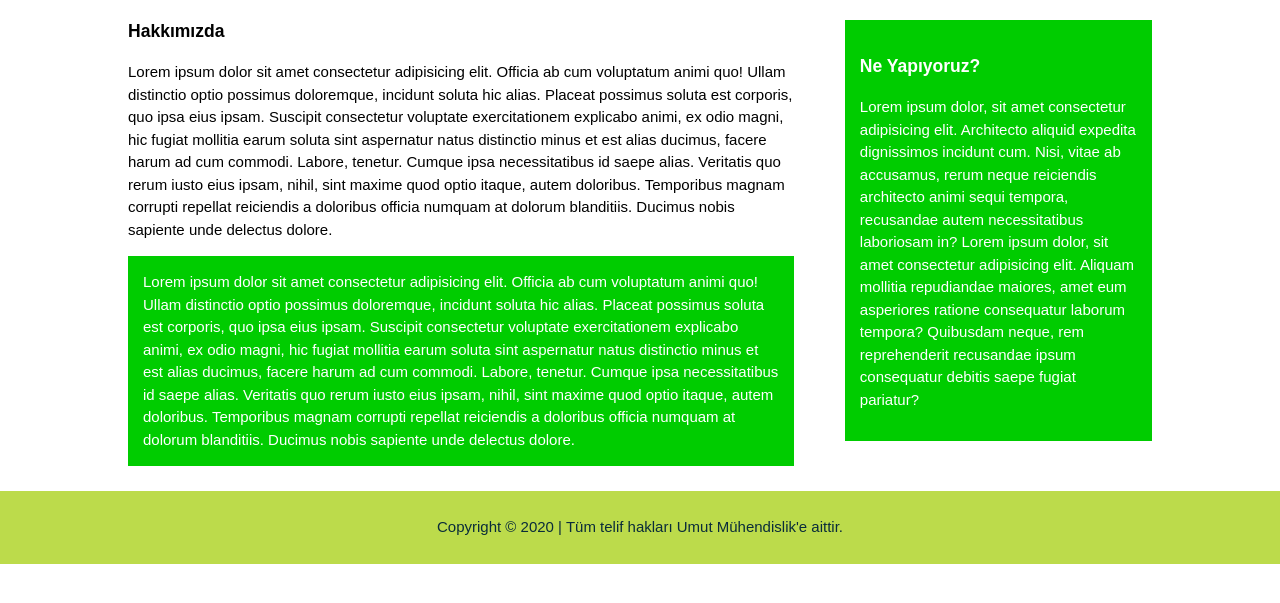
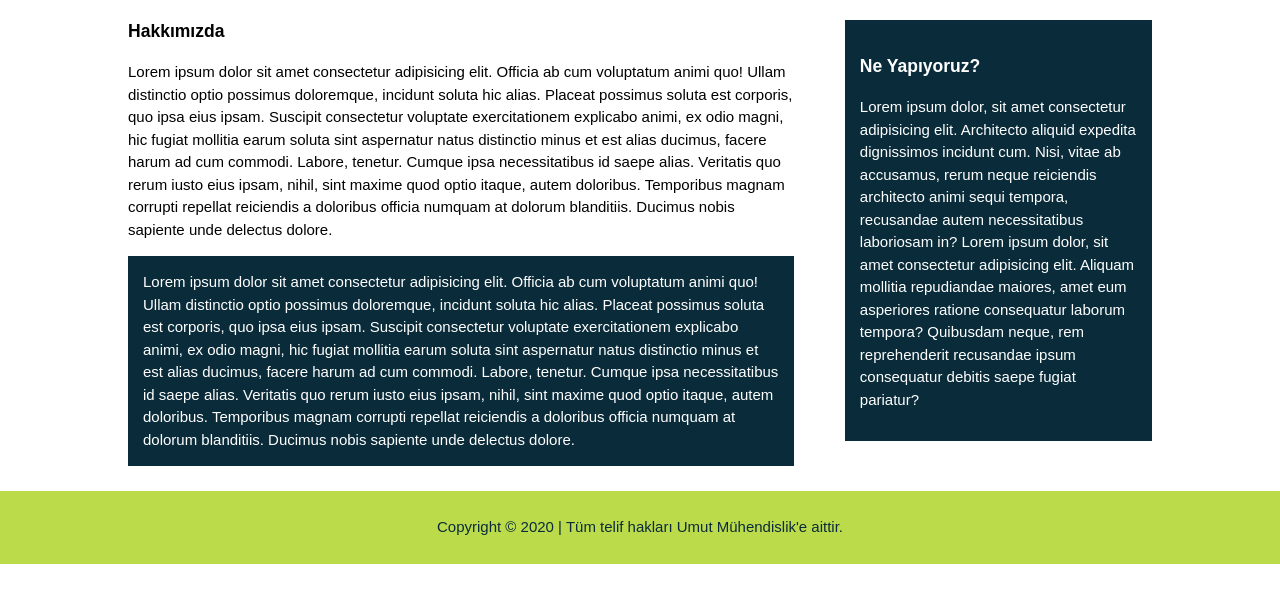
Before and after one commit to huyagci/training-projects, a PHP site: page /about.html in a window 1280 px wide. Shown: the part 103-706 px from the top of the page. Run offline with PHP 8.4, Linux system fonts and the light colour scheme.

Commit message:
Update class color

```diff
--- a/css/style.css
+++ b/css/style.css
@@ -36,7 +36,7 @@ ul {
 
 .dark {
   padding: 15px;
-  background: #0c0;
+  background: #0a2c3a;
   color: #fff;
   margin-top: 10px;
   margin-bottom: 10px;
```
